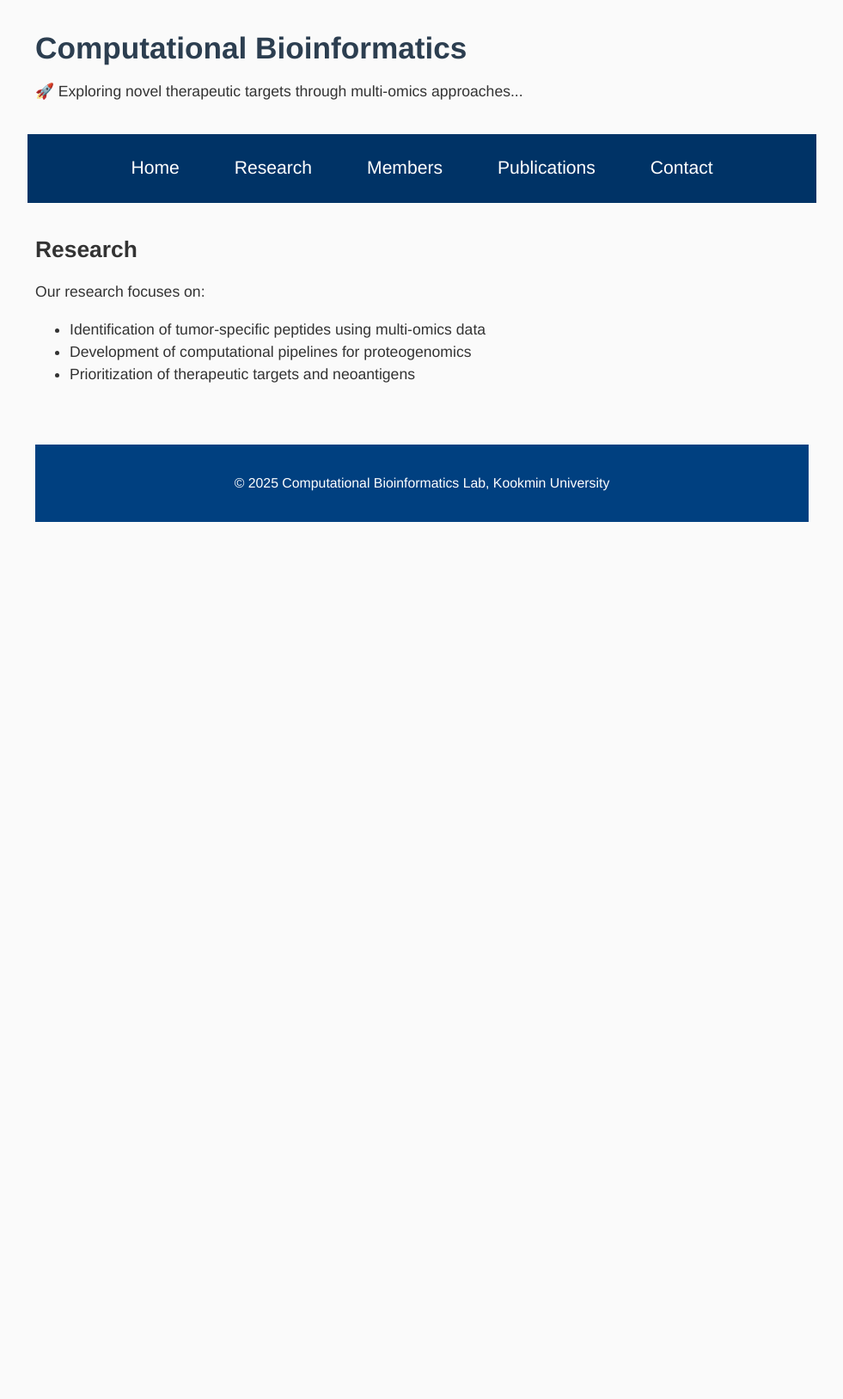
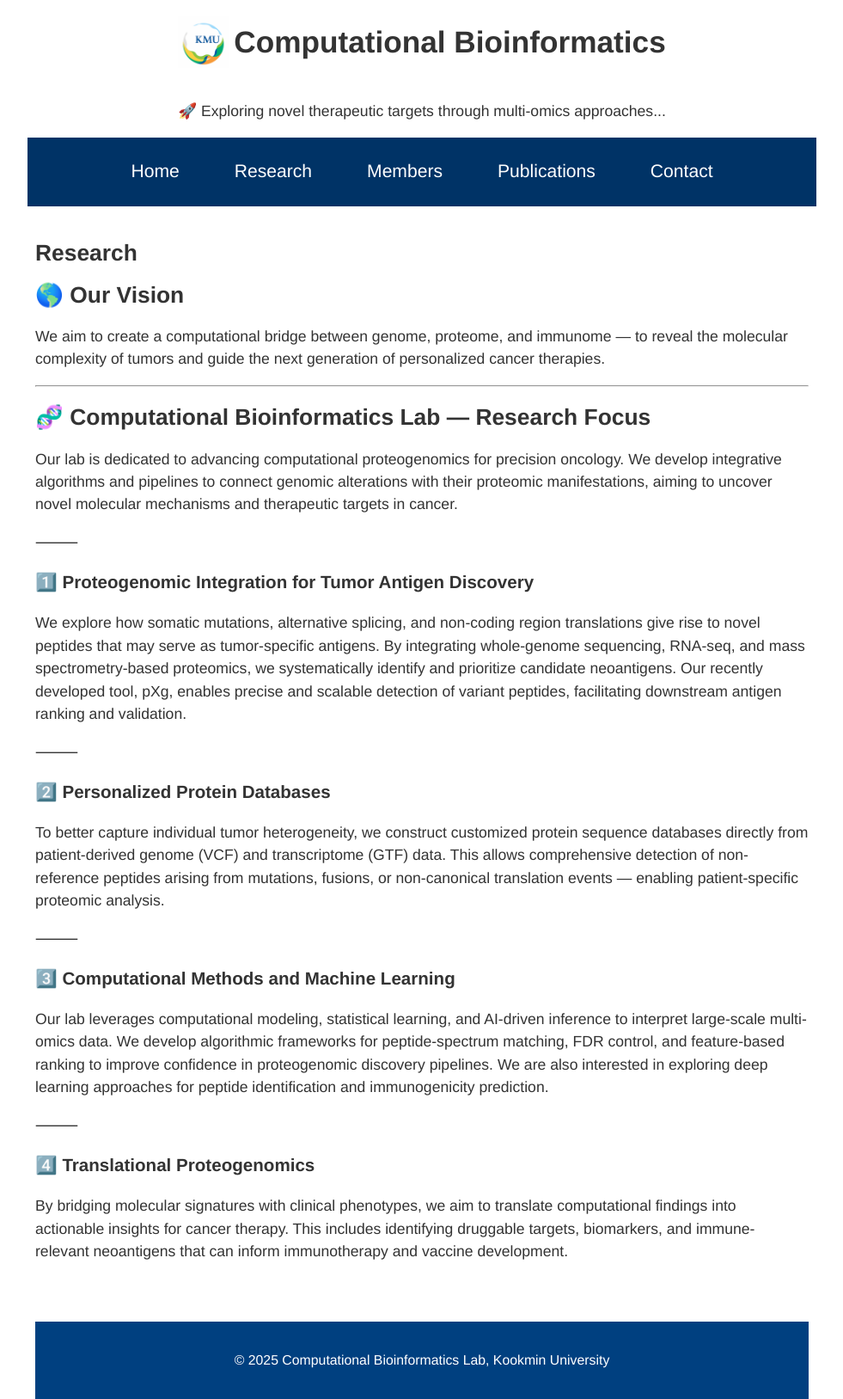
Before and after one commit to progistar/progistar.github.io, a Jekyll site: the page built from pages/research.md, in a window 1280 px wide. Shown: the whole page at 86% size, without its empty margins (149-1130 px from the left). Built offline with Jekyll 4.4.1, drawn with Linux system fonts in a browser that asks for light colours; before the commit the page ends 900 px from its top, so only the background shows below that.

Commit message:
[feat] add images and update some description

```diff
--- a/_includes/header.html
+++ b/_includes/header.html
@@ -1,4 +1,9 @@
-<header>
-  <h1><a href="{{ '/' | relative_url }}">{{ site.title }}</a></h1>
-  <p>{{ site.description }}</p>
+<header style="display: flex; align-items: center; justify-content: center; gap: 10px;">
+  <img src="/assets/img/Signature_KMU10.png" alt="Lab logo" style="height: 60px; margin-left: 0px; margin-right: -5px;">
+  <h1 style="margin: 0;">
+    <a href="{{ '/' | relative_url }}" style="text-decoration: none; color: inherit;">
+      {{ site.title }}
+    </a>
+  </h1>
 </header>
+<p style="text-align: center;">{{ site.description }}</p>
--- a/assets/css/style.css
+++ b/assets/css/style.css
@@ -1,7 +1,7 @@
 body {
   font-family: "Helvetica Neue", Arial, sans-serif;
   margin: 0;
-  background-color: #fafafa;
+  background-color: #ffffff;
   color: #333;
   font-size: 1.1em;
   line-height: 1.5em;
--- a/pages/research.md
+++ b/pages/research.md
@@ -3,8 +3,38 @@ layout: page
 title: "Research"
 ---
 
-Our research focuses on:
 
-- Identification of tumor-specific peptides using multi-omics data
-- Development of computational pipelines for proteogenomics
-- Prioritization of therapeutic targets and neoantigens
+## 🌎 Our Vision ##
+
+We aim to create a computational bridge between genome, proteome, and immunome —
+to reveal the molecular complexity of tumors and guide the next generation of personalized cancer therapies.
+
+---
+
+## 🧬 Computational Bioinformatics Lab — Research Focus ##
+
+Our lab is dedicated to advancing computational proteogenomics for precision oncology. We develop integrative algorithms and pipelines to connect genomic alterations with their proteomic manifestations, aiming to uncover novel molecular mechanisms and therapeutic targets in cancer.
+
+⸻
+
+### 1️⃣ Proteogenomic Integration for Tumor Antigen Discovery ###
+
+We explore how somatic mutations, alternative splicing, and non-coding region translations give rise to novel peptides that may serve as tumor-specific antigens. By integrating whole-genome sequencing, RNA-seq, and mass spectrometry-based proteomics, we systematically identify and prioritize candidate neoantigens. Our recently developed tool, pXg, enables precise and scalable detection of variant peptides, facilitating downstream antigen ranking and validation.
+
+⸻
+
+### 2️⃣ Personalized Protein Databases ###
+
+To better capture individual tumor heterogeneity, we construct customized protein sequence databases directly from patient-derived genome (VCF) and transcriptome (GTF) data. This allows comprehensive detection of non-reference peptides arising from mutations, fusions, or non-canonical translation events — enabling patient-specific proteomic analysis.
+
+⸻
+
+### 3️⃣ Computational Methods and Machine Learning ###
+
+Our lab leverages computational modeling, statistical learning, and AI-driven inference to interpret large-scale multi-omics data. We develop algorithmic frameworks for peptide-spectrum matching, FDR control, and feature-based ranking to improve confidence in proteogenomic discovery pipelines. We are also interested in exploring deep learning approaches for peptide identification and immunogenicity prediction.
+
+⸻
+
+### 4️⃣ Translational Proteogenomics ###
+
+By bridging molecular signatures with clinical phenotypes, we aim to translate computational findings into actionable insights for cancer therapy. This includes identifying druggable targets, biomarkers, and immune-relevant neoantigens that can inform immunotherapy and vaccine development.
```
Also changed, not shown: index.md (+5 -0 lines), assets/img/Signature_KMU10.png (added).
